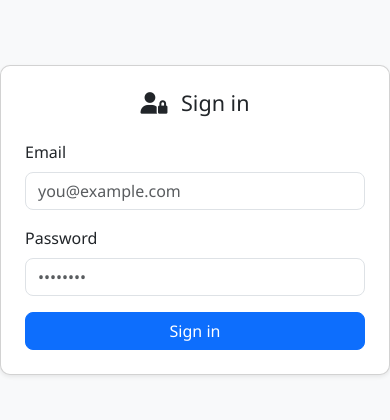
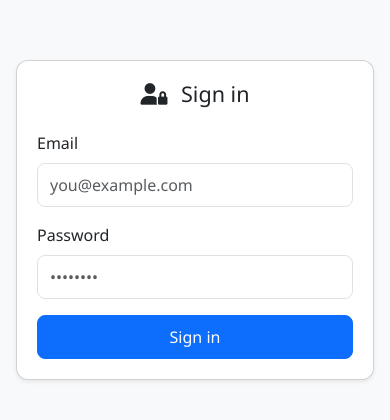
Before and after one commit to Melodious-nub/adroid-swimming, an Angular app: page /login in a window 390 px wide. Shown: the part 202-622 px from the top of the page. Built offline with nearby package versions, Linux system fonts and the light colour scheme.

Commit message:
updated with mobile support

```diff
--- a/src/app/auth/login/login.html
+++ b/src/app/auth/login/login.html
@@ -1,24 +1,49 @@
-<div class="d-flex align-items-center justify-content-center min-vh-100 bg-light">
-  <div class="card shadow-sm" style="max-width: 420px; width: 100%;">
-    <div class="card-body p-4">
+<div class="auth-wrapper d-flex align-items-center justify-content-center min-vh-100 bg-light p-3 p-sm-4">
+  <div class="card auth-card shadow-sm">
+    <div class="card-body p-3 p-sm-4">
       <h4 class="text-center mb-4">
         <i class="fas fa-user-lock me-2"></i>
         Sign in
       </h4>
 
-      <form [formGroup]="form" (ngSubmit)="submit()">
+      <form [formGroup]="form" (ngSubmit)="submit()" novalidate>
         <div class="mb-3">
-          <label class="form-label">Email</label>
-          <input type="email" class="form-control" formControlName="email" placeholder="you@example.com">
-          <div class="text-danger small mt-1" *ngIf="form.get('email')?.invalid && (form.get('email')?.touched || form.get('email')?.dirty)">
+          <label class="form-label" for="email-input">Email</label>
+          <input
+            id="email-input"
+            type="email"
+            class="form-control"
+            formControlName="email"
+            placeholder="you@example.com"
+            autocomplete="username"
+            inputmode="email"
+            autocapitalize="none"
+            autocorrect="off"
+            spellcheck="false"
+            [attr.aria-invalid]="form.get('email')?.invalid ? true : null"
+            [attr.aria-describedby]="form.get('email')?.invalid && (form.get('email')?.touched || form.get('email')?.dirty) ? 'email-error' : null"
+          >
+          <div id="email-error" class="text-danger small mt-1" *ngIf="form.get('email')?.invalid && (form.get('email')?.touched || form.get('email')?.dirty)">
             Please enter a valid email.
           </div>
         </div>
 
         <div class="mb-3">
-          <label class="form-label">Password</label>
-          <input type="password" class="form-control" formControlName="password" placeholder="••••••••">
-          <div class="text-danger small mt-1" *ngIf="form.get('password')?.invalid && (form.get('password')?.touched || form.get('password')?.dirty)">
+          <label class="form-label" for="password-input">Password</label>
+          <input
+            id="password-input"
+            type="password"
+            class="form-control"
+            formControlName="password"
+            placeholder="••••••••"
+            autocomplete="current-password"
+            autocapitalize="none"
+            autocorrect="off"
+            spellcheck="false"
+            [attr.aria-invalid]="form.get('password')?.invalid ? true : null"
+            [attr.aria-describedby]="form.get('password')?.invalid && (form.get('password')?.touched || form.get('password')?.dirty) ? 'password-error' : null"
+          >
+          <div id="password-error" class="text-danger small mt-1" *ngIf="form.get('password')?.invalid && (form.get('password')?.touched || form.get('password')?.dirty)">
             Password must be at least 6 characters.
           </div>
         </div>
--- a/src/app/auth/login/login.scss
+++ b/src/app/auth/login/login.scss
@@ -2,14 +2,54 @@
   min-height: 100vh;
 }
 
-.card {
-  border-radius: 10px;
+.auth-wrapper {
+  width: 100%;
+}
+
+.auth-card {
+  width: 100%;
+  max-width: 420px;
+  border-radius: 12px;
+  margin: 0 auto;
 }
 
 .form-control {
   border-radius: 8px;
+  min-height: 44px;
 }
 
 button.btn {
   border-radius: 8px;
+  min-height: 44px;
 }
+
+/* Small phones */
+@media (max-width: 360px) {
+  .auth-card {
+    max-width: 100%;
+  }
+
+  .card-body {
+    padding: 16px !important;
+  }
+
+  h4 {
+    font-size: 1.1rem;
+    margin-bottom: 1rem !important;
+  }
+}
+
+/* Larger phones and small tablets */
+@media (min-width: 361px) and (max-width: 575.98px) {
+  .card-body {
+    padding: 20px !important;
+  }
+}
+
+/* Reduce motion for users who prefer it */
+@media (prefers-reduced-motion: reduce) {
+  * {
+    transition: none !important;
+    animation: none !important;
+  }
+}
```
